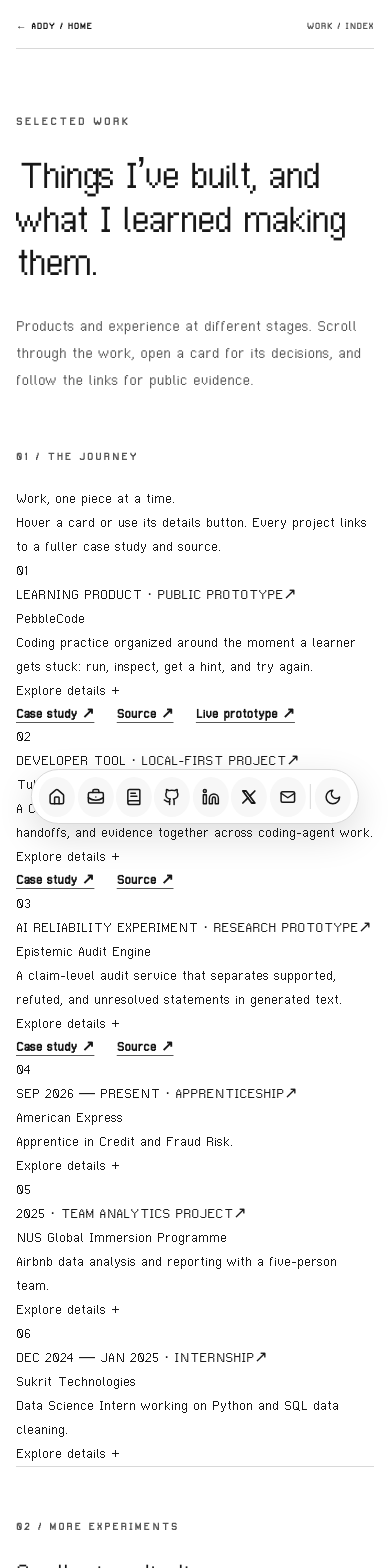
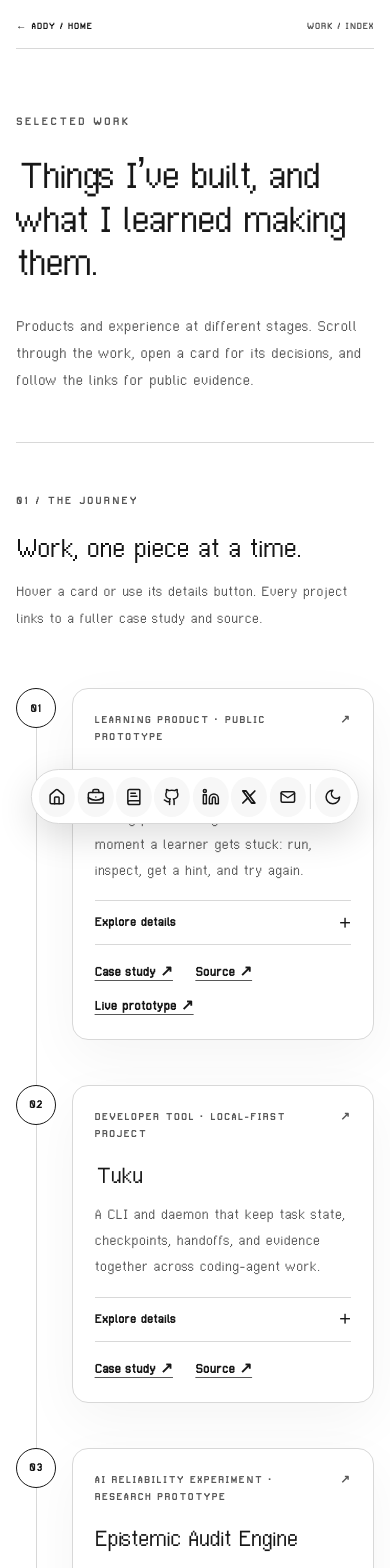
Before and after one commit to addyvantage/addyvantage-website, a Next.js app: page /work in a window 390 px wide. Shown: the top 1568 px of the page. Built offline with nearby package versions, Linux system fonts and the light colour scheme.

Commit message:
Restore interactive work timeline

```diff
--- a/app/globals.css
+++ b/app/globals.css
@@ -451,6 +451,29 @@
 .work-card p { font-size:1rem; }
 .work-card .role-note { font-size:.89rem; }
 .work-card .stack-line { margin:auto 0 1.4rem; padding-top:1.4rem; }
+.work-intro { padding-bottom:3.5rem; }
+.timeline-section { border-top:1px solid var(--rule); padding:3.5rem 0 4.5rem; }
+.timeline-section-heading { max-width:42rem; }
+.timeline-section-heading h2 { font-size:clamp(2rem,4vw,3rem); line-height:1.1; letter-spacing:-.04em; margin:.4rem 0 .8rem; }
+.timeline-section-heading p { color:var(--muted); line-height:1.6; font-size:1.04rem; }
+.work-timeline { position:relative; margin-top:2.5rem; }
+.work-timeline::before { content:""; position:absolute; top:1rem; bottom:1rem; left:50%; width:1px; background:var(--rule); }
+.timeline-step { position:relative; display:grid; grid-template-columns:minmax(0,1fr) 76px minmax(0,1fr); align-items:center; min-height:clamp(360px,62vh,620px); }
+.timeline-marker { grid-column:2; grid-row:1; z-index:1; justify-self:center; display:grid; place-items:center; width:46px; height:46px; border:1px solid var(--ink); border-radius:50%; background:var(--paper); color:var(--ink); font-size:.8rem; font-weight:700; letter-spacing:.08em; }
+.timeline-card { grid-column:3; grid-row:1; width:100%; padding:2rem; border:1px solid var(--rule); border-radius:22px; background:var(--paper); box-shadow:0 18px 55px rgb(0 0 0 / .045); transition:border-color .2s,box-shadow .2s,transform .2s; }
+.timeline-step:nth-child(even) .timeline-card { grid-column:1; }
+.timeline-card:hover,.timeline-card:focus-within,.timeline-card.is-expanded { border-color:var(--muted); box-shadow:0 22px 60px rgb(0 0 0 / .1); transform:translateY(-3px); }
+.timeline-card-topline { display:flex; justify-content:space-between; gap:1rem; color:var(--muted); font-size:.72rem; font-weight:700; letter-spacing:.13em; line-height:1.5; }
+.timeline-card h3 { margin:1.2rem 0 .6rem; font-size:clamp(1.7rem,2.7vw,2.5rem); letter-spacing:-.045em; line-height:1.12; }
+.timeline-card>p { color:var(--muted); line-height:1.55; font-size:1.05rem; margin:0 0 1.1rem; }
+.timeline-expand { display:flex; align-items:center; justify-content:space-between; width:100%; min-height:44px; padding:.5rem 0; border:0; border-top:1px solid var(--rule); background:transparent; color:var(--ink); text-align:left; font:inherit; font-size:.9rem; font-weight:700; cursor:pointer; }
+.timeline-expand span { font-size:1.4rem; line-height:1; font-weight:400; }
+.timeline-detail { padding:.4rem 0 1rem; }
+.timeline-detail[hidden] { display:none; }
+.timeline-detail p { color:var(--muted); line-height:1.6; font-size:.96rem; }
+.timeline-tags { display:flex; flex-wrap:wrap; gap:.4rem; margin-top:1rem; }
+.timeline-tags span { padding:.35rem .55rem; border:1px solid var(--rule); border-radius:999px; font-size:.74rem; color:var(--muted); }
+.timeline-links { padding-top:1rem; border-top:1px solid var(--rule); }
 .experiment-list { display:grid; grid-template-columns:1fr 1fr; gap:2rem; margin-top:1.5rem; }
 .experiment-list article { border-top:1px solid var(--rule); padding-top:1.3rem; }
 .experiment-list h3 { font-size:1.3rem; margin:.6rem 0; }
@@ -499,6 +522,12 @@
   .page-intro { padding:4rem 0 3rem; }
   .page-intro h1 { font-size:clamp(2.8rem,11vw,4.6rem); }
   .work-grid,.experiment-list { display:block; }
+  .timeline-section { padding:2.7rem 0 3rem; }
+  .work-timeline::before { left:20px; }
+  .timeline-step { grid-template-columns:40px minmax(0,1fr); gap:1rem; min-height:0; padding:1rem 0 1.8rem; align-items:start; }
+  .timeline-marker { grid-column:1; width:40px; height:40px; }
+  .timeline-card,.timeline-step:nth-child(even) .timeline-card { grid-column:2; padding:1.35rem; border-radius:16px; }
+  .timeline-card:hover,.timeline-card:focus-within,.timeline-card.is-expanded { transform:none; }
   .work-card { border-bottom:1px solid var(--rule); }
   .experiment-list article { margin:1.5rem 0; }
   .case-facts { display:block; }
```
